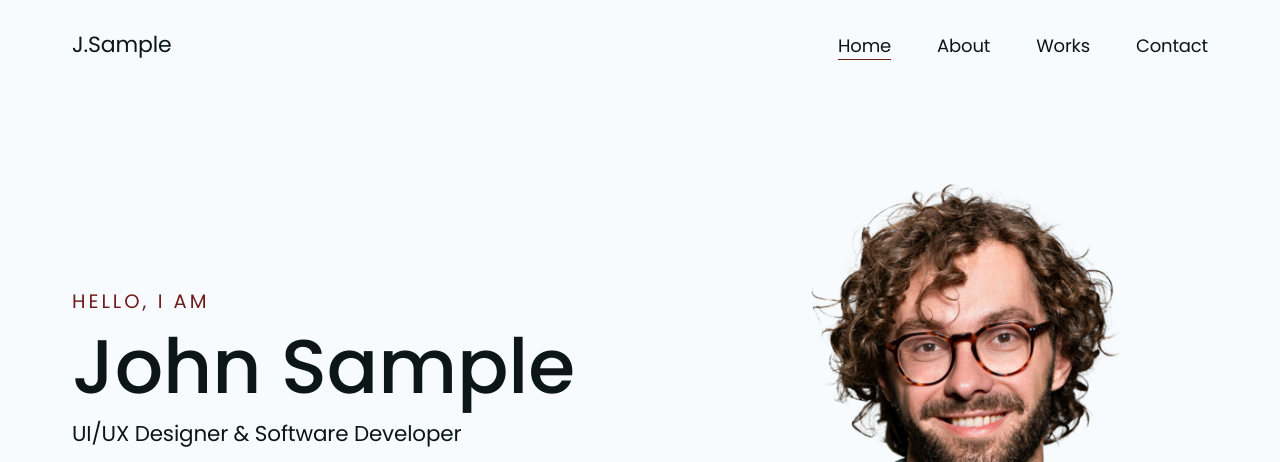
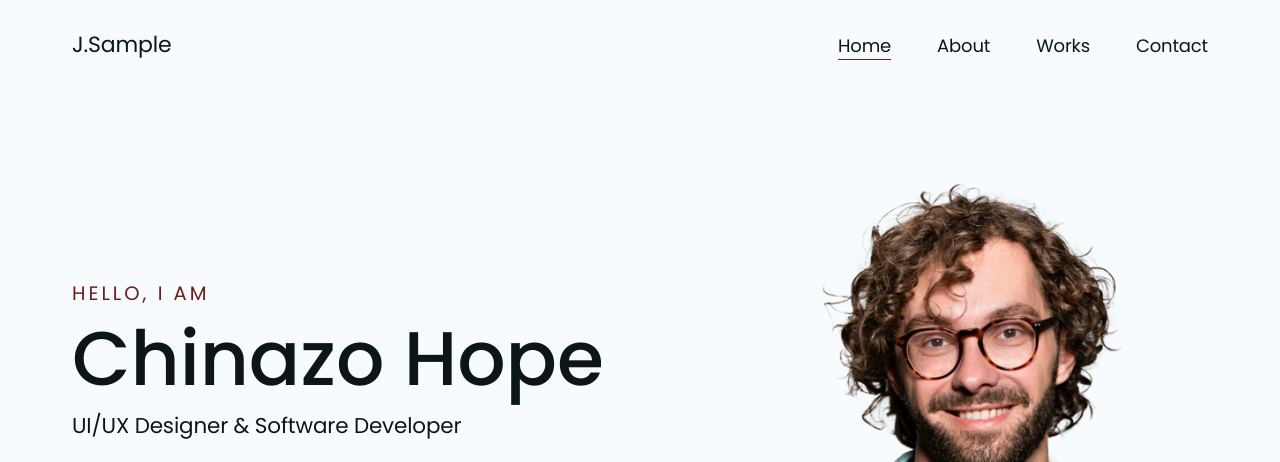
Before and after one commit to Chinazo-Hope/MyPortffolio, a plain HTML site: page index.html in a window 1280 px wide. Shown: the top 462 px of the page. Drawn offline with nearby package versions, Linux system fonts and the light colour scheme.

Commit message:
newproject_080625_2

```diff
--- a/index.html
+++ b/index.html
@@ -65,7 +65,7 @@
         >
           <div class="hero-content">
             <span class="hero-greeting"> Hello, I am</span>
-            <h1 class="hero-heading">John Sample</h1>
+            <h1 class="hero-heading">Chinazo Hope</h1>
             <span class="hero-heading-subtitle"
               >UI/UX Designer & Software Developer</span
             >
```
